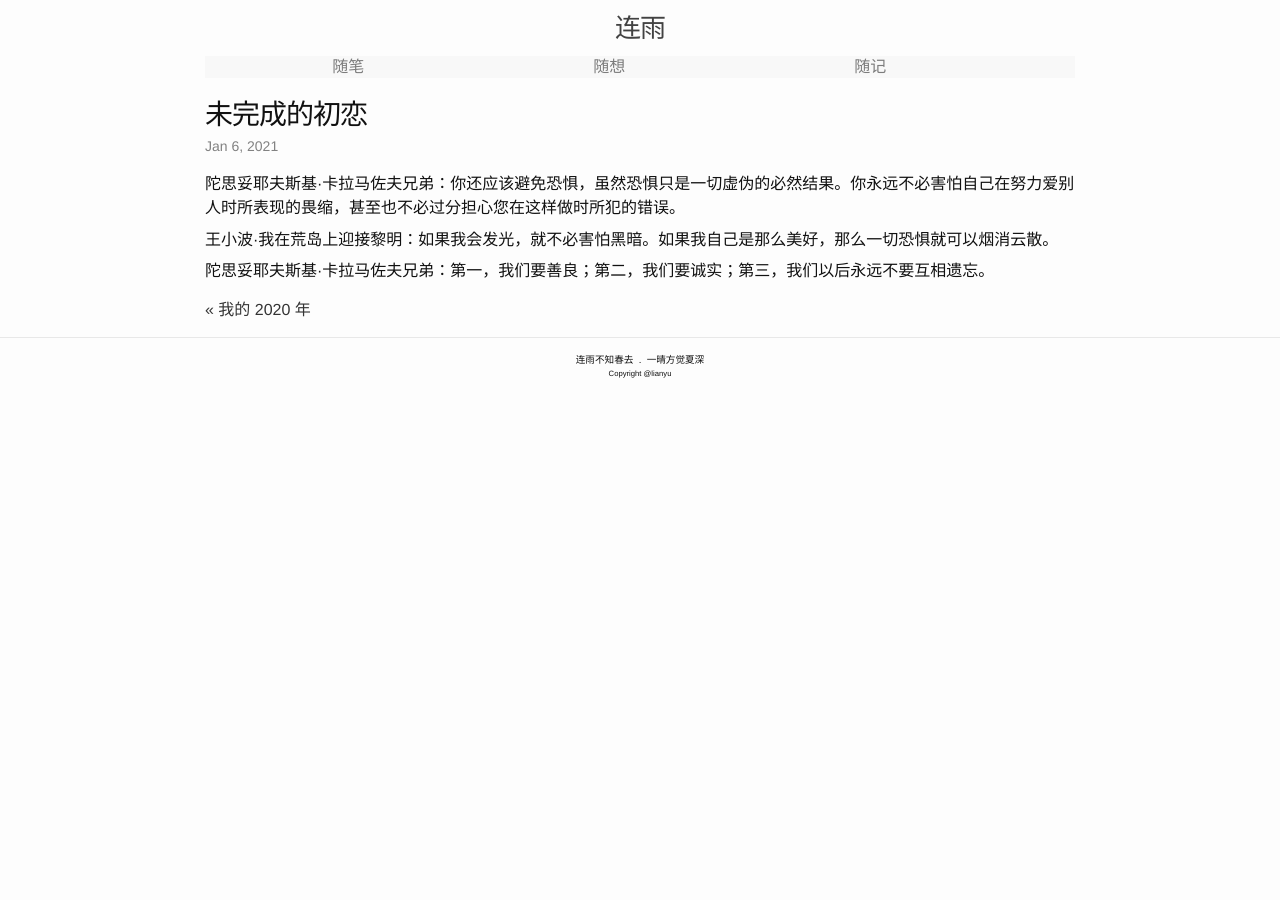
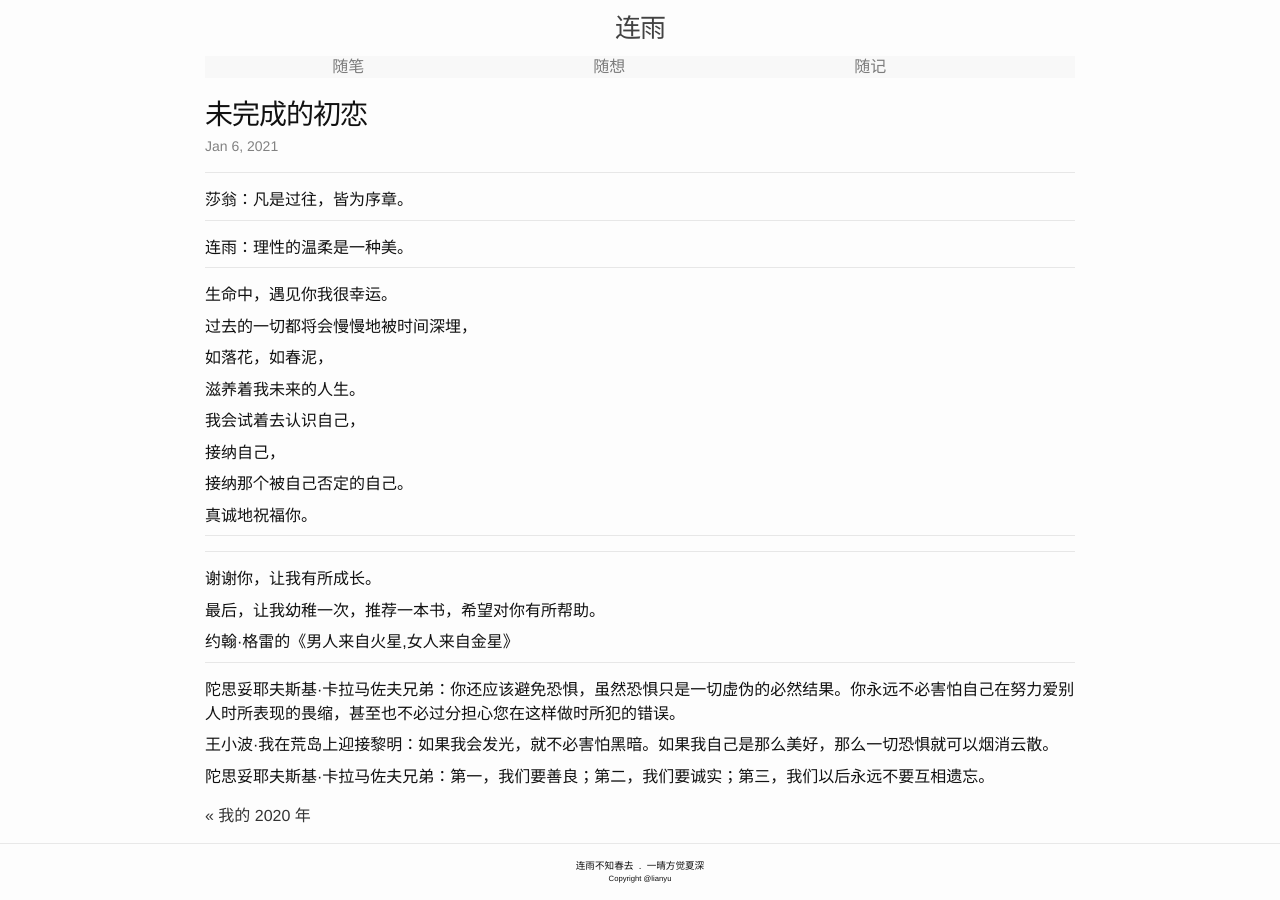
Before and after one commit to lianyu1115/lianyu, a Jekyll site: the page built from _journals/2021-01-06-未完成的初恋.md, in a window 1280 px wide. Built offline with Jekyll 4.4.1, drawn with Linux system fonts in a browser that asks for light colours.

Commit message:
Update 2021-01-06-未完成的初恋.md

```diff
--- a/_journals/2021-01-06-未完成的初恋.md
+++ b/_journals/2021-01-06-未完成的初恋.md
@@ -5,6 +5,45 @@ date: '2021-01-06 14:52:36 +0800'
 categories: ''
 tags: ''
 ---
+- - -
+
+莎翁：凡是过往，皆为序章。
+
+- - -
+
+连雨：理性的温柔是一种美。
+
+- - -
+
+生命中，遇见你我很幸运。
+
+过去的一切都将会慢慢地被时间深埋，
+
+如落花，如春泥，
+
+滋养着我未来的人生。
+
+我会试着去认识自己，
+
+接纳自己，
+
+接纳那个被自己否定的自己。
+
+真诚地祝福你。
+
+- - -
+
+- - -
+
+谢谢你，让我有所成长。
+
+最后，让我幼稚一次，推荐一本书，希望对你有所帮助。
+
+约翰·格雷的《男人来自火星,女人来自金星》
+
+- - -
+
+
 
 陀思妥耶夫斯基·卡拉马佐夫兄弟：你还应该避免恐惧，虽然恐惧只是一切虚伪的必然结果。你永远不必害怕自己在努力爱别人时所表现的畏缩，甚至也不必过分担心您在这样做时所犯的错误。
 
```
